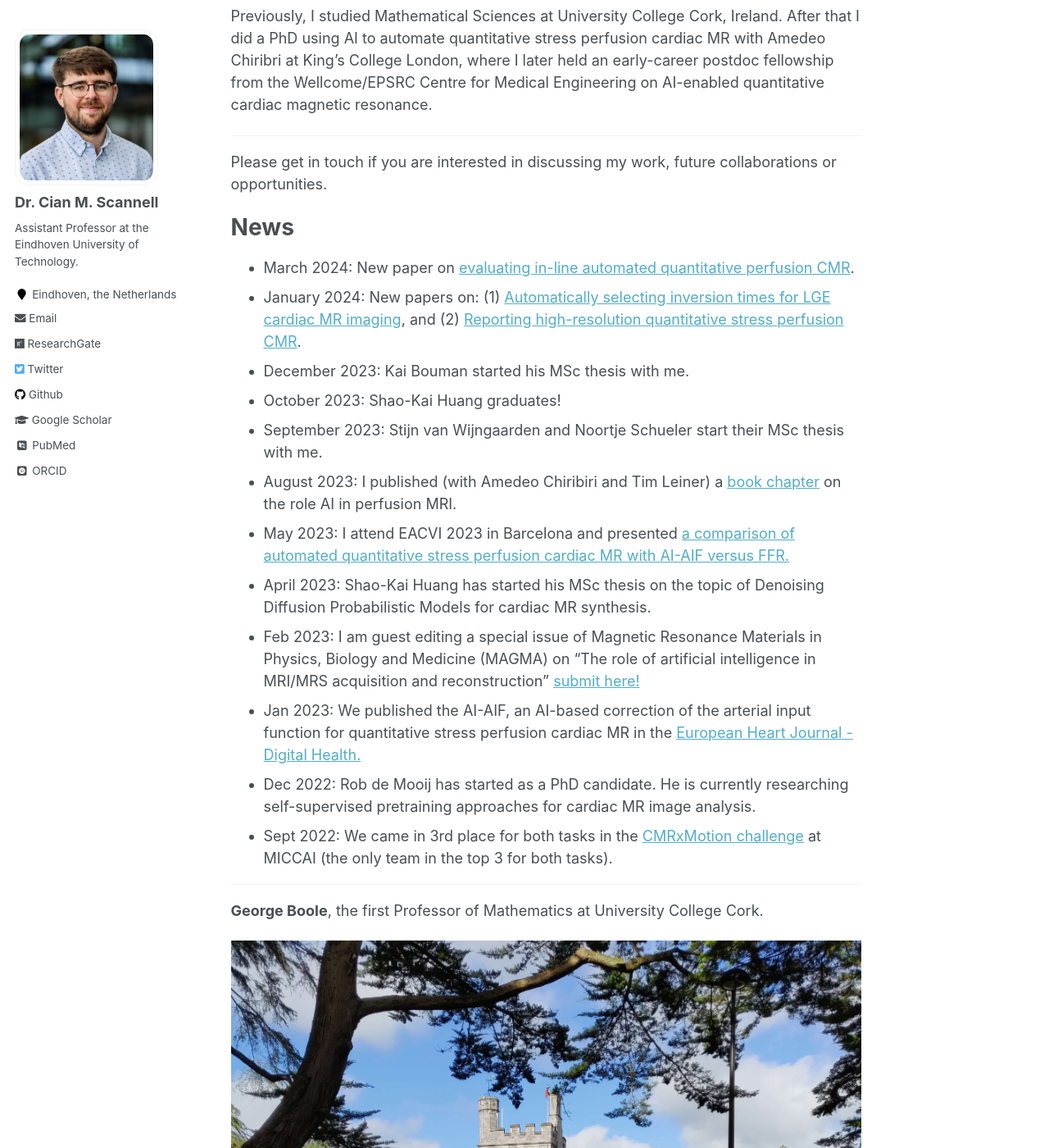
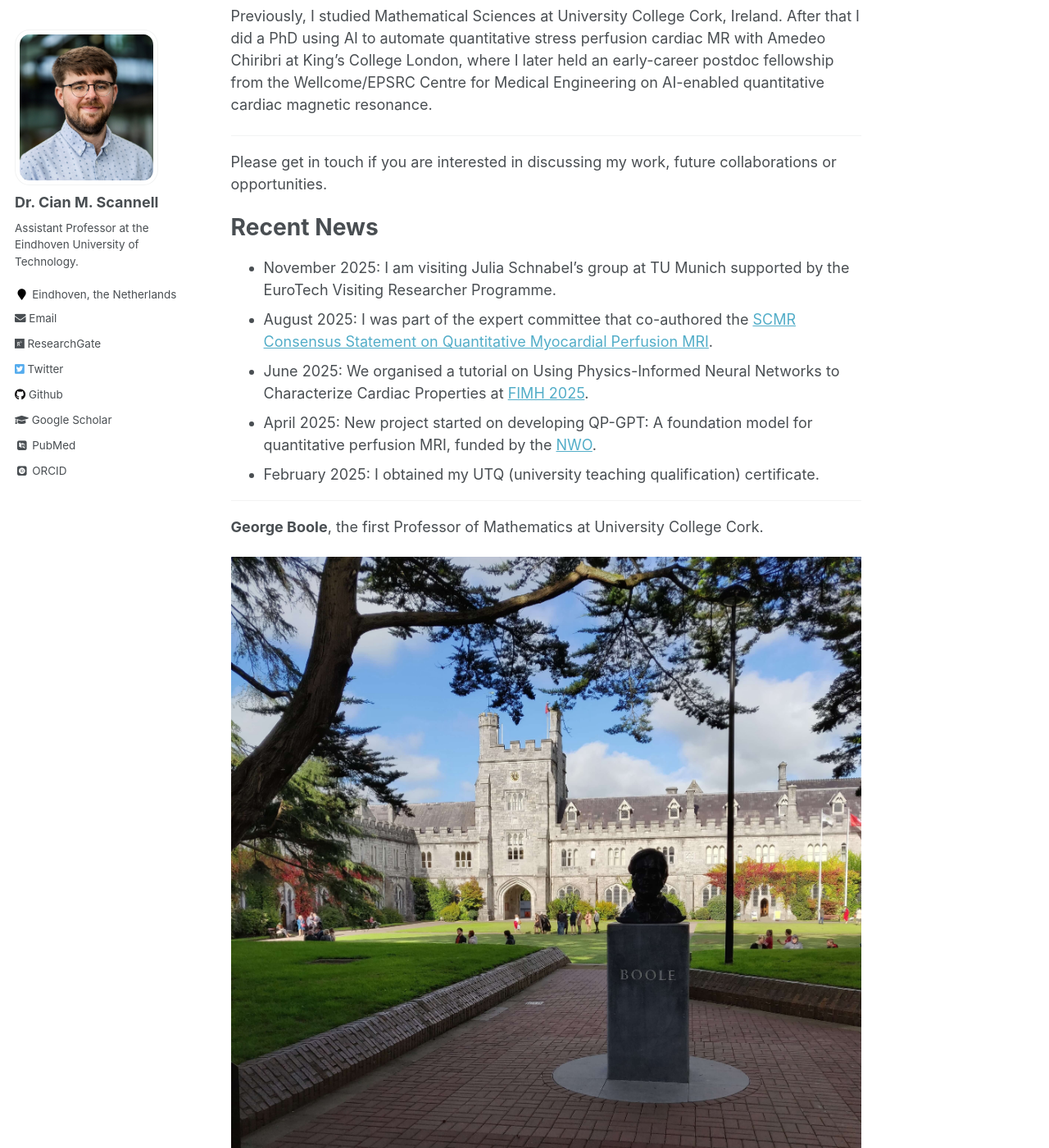
Before and after one commit to cianmscannell/cianmscannell.github.io, a Jekyll site: the page built from _pages/about.md, in a window 1280 px wide and 1400 px high, scrolled down 647 px. Shown: the whole window at 82% size. Built offline with Jekyll 4.4.1, drawn with Linux system fonts in a browser that asks for light colours; some web fonts are replaced.

Commit message:
new news

```diff
--- a/_pages/about.md
+++ b/_pages/about.md
@@ -22,9 +22,16 @@ Previously, I studied Mathematical Sciences at University College Cork, Ireland.
 ------
 Please get in touch if you are interested in discussing my work, future collaborations or opportunities.
 
-News
+Recent News
 ======
-* March 2024: New paper on <a href="https://academic.oup.com/ehjcimaging/advance-article/doi/10.1093/ehjci/jeae084/7634477"> evaluating in-line automated quantitative perfusion CMR</a>.
+* November 2025: I am visiting Julia Schnabel's group at TU Munich supported by the EuroTech Visiting Researcher Programme.
+* August 2025: I was part of the expert committee that co-authored the <a href="https://www.sciencedirect.com/science/article/pii/S1097664725001024">SCMR Consensus Statement on Quantitative Myocardial Perfusion MRI</a>.
+* June 2025: We organised a tutorial on Using Physics-Informed Neural Networks to Characterize Cardiac Properties at <a href="https://fimh2025.sciencesconf.org/resource/page/id/4">FIMH 2025</a>.
+* April 2025: New project started on developing QP-GPT: A foundation model for quantitative perfusion MRI, funded by the <a href="https://www.nwo.nl/en/projects/pbghh11782">NWO</a>.
+* February 2025: I obtained my UTQ (university teaching qualification) certificate.
+
+
+<!-- * March 2024: New paper on <a href="https://academic.oup.com/ehjcimaging/advance-article/doi/10.1093/ehjci/jeae084/7634477"> evaluating in-line automated quantitative perfusion CMR</a>.
 * January 2024: New papers on: (1) <a href="https://link.springer.com/article/10.1007/s00330-024-10630-w"> Automatically selecting inversion times for LGE cardiac MR imaging</a>, and (2) <a href="https://academic.oup.com/ehjimp/article/2/1/qyae001/7513271"> Reporting high-resolution quantitative stress perfusion CMR</a>.
 * December 2023: Kai Bouman started his MSc thesis with me.
 * October 2023: Shao-Kai Huang graduates!
@@ -36,7 +43,7 @@ News
 * Jan 2023: We published the AI-AIF, an AI-based correction of the arterial input function for quantitative stress perfusion cardiac MR in the <a href="https://academic.oup.com/ehjdh/article/4/1/12/6880440">European Heart Journal - Digital Health.</a>
 * Dec 2022: Rob de Mooij has started as a PhD candidate. He is currently researching self-supervised pretraining approaches for cardiac MR image analysis.
 * Sept 2022: We came in 3rd place for both tasks in the <a href="http://cmr.miccai.cloud">CMRxMotion challenge</a> at MICCAI (the only team in the top 3 for both tasks).
-
+ -->
 
 ------
 
```
